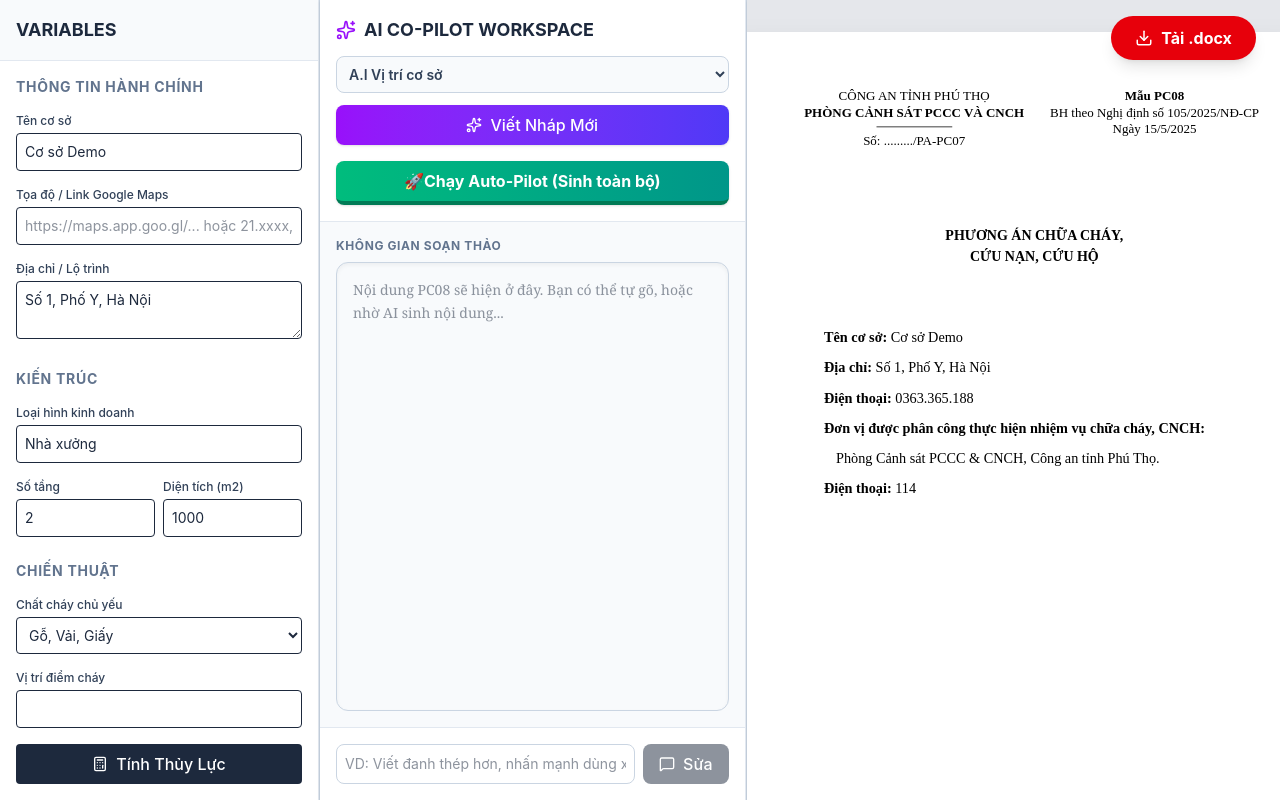
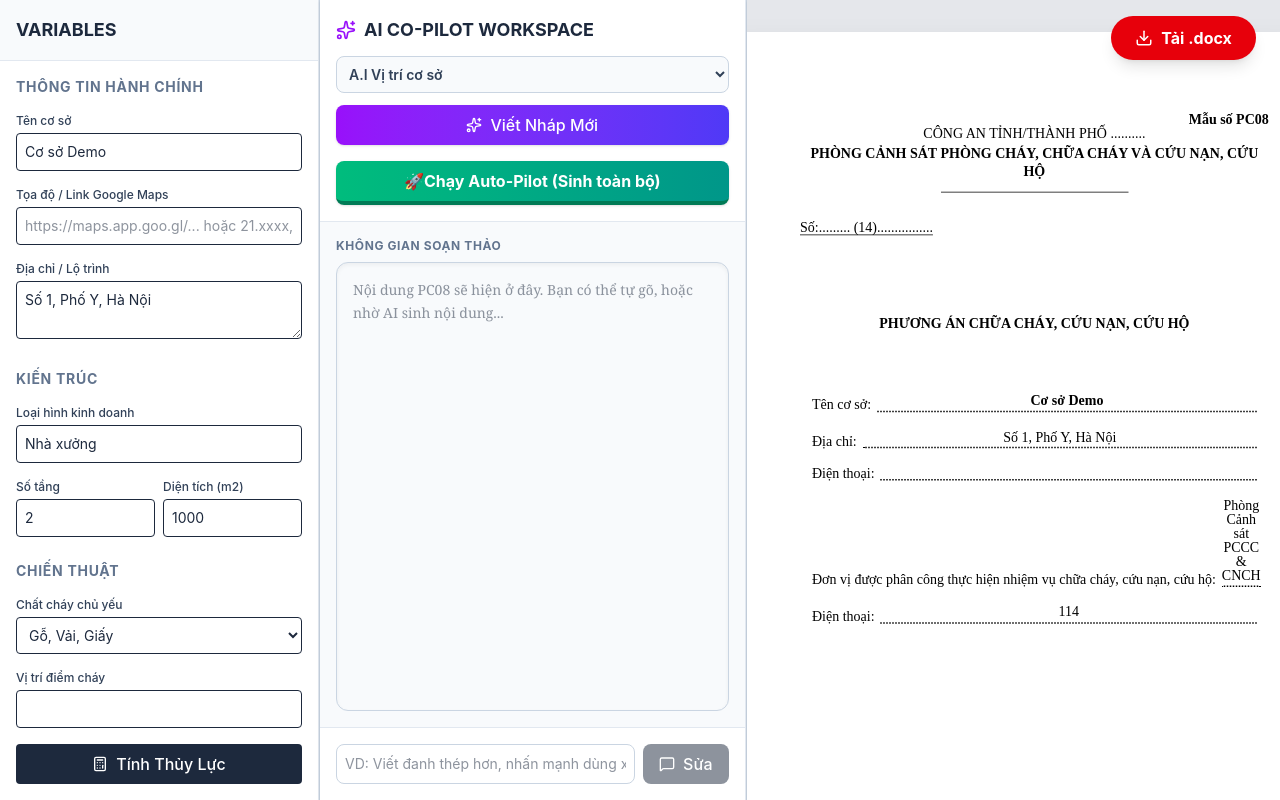
Before and after one commit to minhdunghc47-cmd/PC08, a React (Vite) app in the folder frontend/: page / in a window 1280 px wide. Built offline with nearby package versions, Linux system fonts and the light colour scheme.

Commit message:
style: Match PC08 cover page with official template layout

```diff
--- a/frontend/src/components/DocumentPreview.jsx
+++ b/frontend/src/components/DocumentPreview.jsx
@@ -41,38 +41,57 @@ export default function DocumentPreview({ data }) {
             textAlign: 'justify'
           }}
         >
-          {/* Header: Cơ quan ban hành & Mẫu PC08 */}
-          <div className="grid grid-cols-2 gap-4 mb-8">
-            <div className="flex flex-col items-center text-center">
-              <p className="font-normal text-[13pt] uppercase m-0 leading-tight">CÔNG AN TỈNH PHÚ THỌ</p>
-              <p className="font-bold text-[13pt] uppercase m-0 leading-tight">PHÒNG CẢNH SÁT PCCC VÀ CNCH</p>
-              <hr className="border-t-[1.5px] border-black w-1/3 mt-2 mb-2" />
-              <p className="text-[13pt] m-0 leading-tight">Số: ........./PA-PC07</p>
+          {/* Header */}
+          <div className="relative mb-12">
+            {/* Top Right */}
+            <div className="absolute top-[-20px] right-0">
+              <p className="font-bold text-[14pt] m-0">Mẫu số PC08</p>
             </div>
-            <div className="flex flex-col items-center text-center">
-              <p className="font-bold text-[13pt] m-0 leading-tight">Mẫu PC08</p>
-              <p className="font-normal text-[13pt] m-0 leading-tight">BH theo Nghị định số 105/2025/NĐ-CP</p>
-              <p className="font-normal text-[13pt] m-0 leading-tight">Ngày 15/5/2025</p>
+
+            {/* Centered Agency */}
+            <div className="flex flex-col items-center text-center mt-12">
+              <p className="font-normal text-[14pt] uppercase m-0 leading-tight">CÔNG AN TỈNH/THÀNH PHỐ ..........</p>
+              <p className="font-bold text-[14pt] uppercase m-0 leading-tight mt-1">PHÒNG CẢNH SÁT PHÒNG CHÁY, CHỮA CHÁY VÀ CỨU NẠN, CỨU HỘ</p>
+              <hr className="border-t-[1.5px] border-black w-2/5 mt-4" />
+            </div>
+
+            {/* Document Number */}
+            <div className="mt-8">
+              <p className="text-[14pt] m-0"><span className="underline underline-offset-4">Số:......... (14)................</span></p>
             </div>
           </div>
 
           {/* Tiêu đề phương án */}
           <div className="text-center mt-[100px] mb-[80px]">
-            <p className="font-bold text-[14pt] uppercase m-0">PHƯƠNG ÁN CHỮA CHÁY,<br/>CỨU NẠN, CỨU HỘ</p>
+            <p className="font-bold text-[14pt] uppercase m-0">PHƯƠNG ÁN CHỮA CHÁY, CỨU NẠN, CỨU HỘ</p>
           </div>
 
           {/* Phần Nội dung */}
-          <div className="text-justify space-y-3 px-8">
-            <p><span className="font-bold">Tên cơ sở:</span> {data.ten_co_so || "........................................................................"}</p>
-            <p><span className="font-bold">Địa chỉ:</span> {data.dia_chi_co_so || "........................................................................"}</p>
-            <p><span className="font-bold">Điện thoại:</span> 0363.365.188</p>
-            <p><span className="font-bold">Đơn vị được phân công thực hiện nhiệm vụ chữa cháy, CNCH:</span></p>
-            <p className="pl-4">Phòng Cảnh sát PCCC & CNCH, Công an tỉnh Phú Thọ.</p>
-            <p><span className="font-bold">Điện thoại:</span> 114</p>
+          <div className="space-y-6 px-4 text-[14pt]">
+            <p className="flex w-full items-end leading-none">
+              <span className="shrink-0 mr-2">Tên cơ sở:</span>
+              <span className="flex-1 border-b-2 border-dotted border-black min-h-[1em] text-center font-bold pb-1">{data.ten_co_so}</span>
+            </p>
+            <p className="flex w-full items-end leading-none">
+              <span className="shrink-0 mr-2">Địa chỉ:</span>
+              <span className="flex-1 border-b-2 border-dotted border-black min-h-[1em] text-center pb-1">{data.dia_chi_co_so}</span>
+            </p>
+            <p className="flex w-full items-end leading-none">
+              <span className="shrink-0 mr-2">Điện thoại:</span>
+              <span className="flex-1 border-b-2 border-dotted border-black min-h-[1em] pb-1"> </span>
+            </p>
+            <p className="flex w-full items-end leading-none">
+              <span className="shrink-0 mr-2">Đơn vị được phân công thực hiện nhiệm vụ chữa cháy, cứu nạn, cứu hộ:</span>
+              <span className="flex-1 border-b-2 border-dotted border-black min-h-[1em] text-center pb-1">Phòng Cảnh sát PCCC & CNCH</span>
+            </p>
+            <p className="flex w-full items-end leading-none">
+              <span className="shrink-0 mr-2">Điện thoại:</span>
+              <span className="flex-1 border-b-2 border-dotted border-black min-h-[1em] text-center pb-1">114</span>
+            </p>
+          </div>
 
-            {/* Đẩy chữ Năm 2026 xuống cuối trang bằng khoảng trống tĩnh */}
-            <div className="text-center font-bold absolute bottom-[75px] left-0 w-full">Năm 2026</div>
-          </div>
+          {/* Đẩy chữ Năm 2026 xuống cuối trang */}
+          <div className="text-center font-bold absolute bottom-[75px] left-0 w-full text-[14pt]">Năm 2026</div>
         </div>
 
         {/* --- PAGE 2: SECTION A --- */}
```
